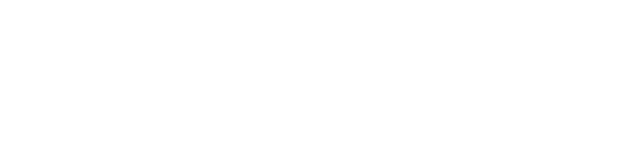
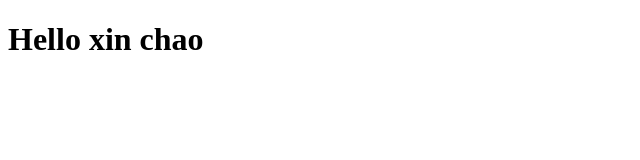
Before and after one commit to nk888666777/MakeupArtist, a plain HTML site: page home.html in a window 1280 px wide. Shown: the whole page, without its empty margins (0-640 px from the left). Drawn offline with Linux system fonts and the light colour scheme.

Commit message:
Update home.html

```diff
--- a/home.html
+++ b/home.html
@@ -7,6 +7,6 @@
     <title>Document</title>
 </head>
 <body>
-
+    <h1>Hello xin chao</h1>
 </body>
 </html>
```
